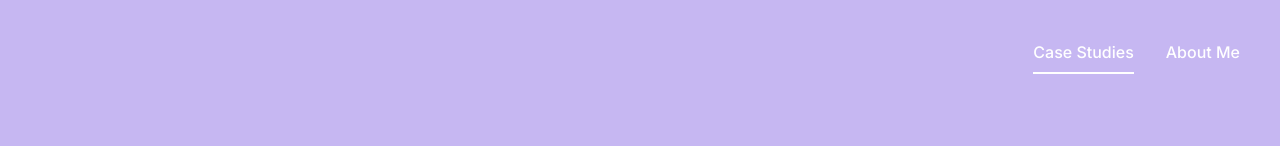
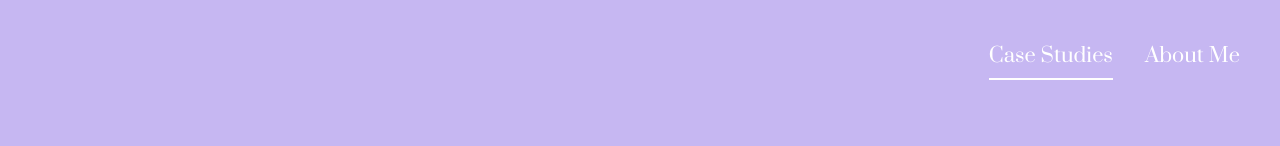
Before and after one commit to stephmartinezhamilton/first-sight, a React (Create React App) app: page /case-studies in a window 1280 px wide. Shown: the top 146 px of the page. Built offline with nearby package versions, Linux system fonts and the light colour scheme.

Commit message:
Increase navigation link font size and match font-family to hero content ('Prata', serif)

```diff
--- a/src/components/Navigation.css
+++ b/src/components/Navigation.css
@@ -18,7 +18,7 @@
 
 .custom-nav-links a {
   color: var(--text-primary, #222);
-  font-size: 1rem;
+  font-size: 1.25rem;
   font-weight: 500;
   text-decoration: none;
   background: none;
@@ -27,6 +27,7 @@
   padding: 0.5rem 0;
   position: relative;
   transition: color 0.3s;
+  font-family: 'Prata', serif;
 }
 
 .custom-nav-links a:hover,
```
